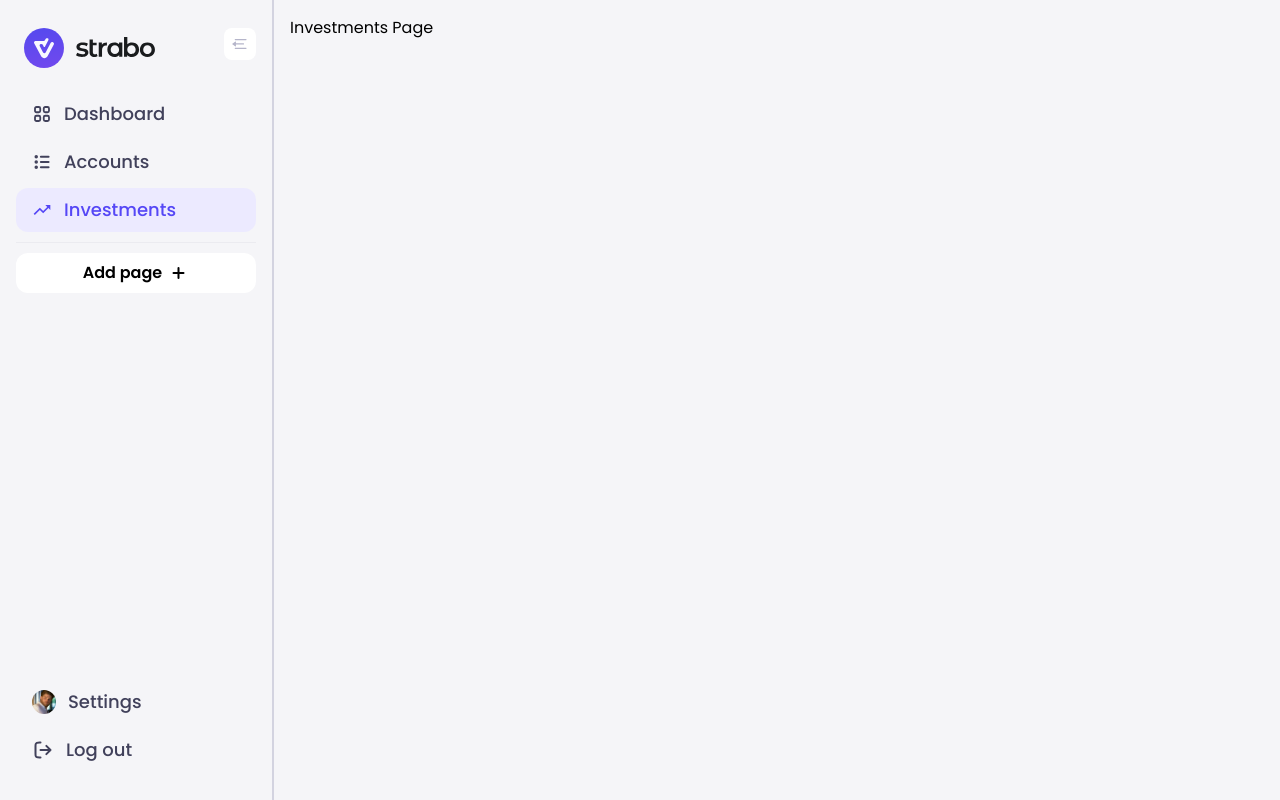
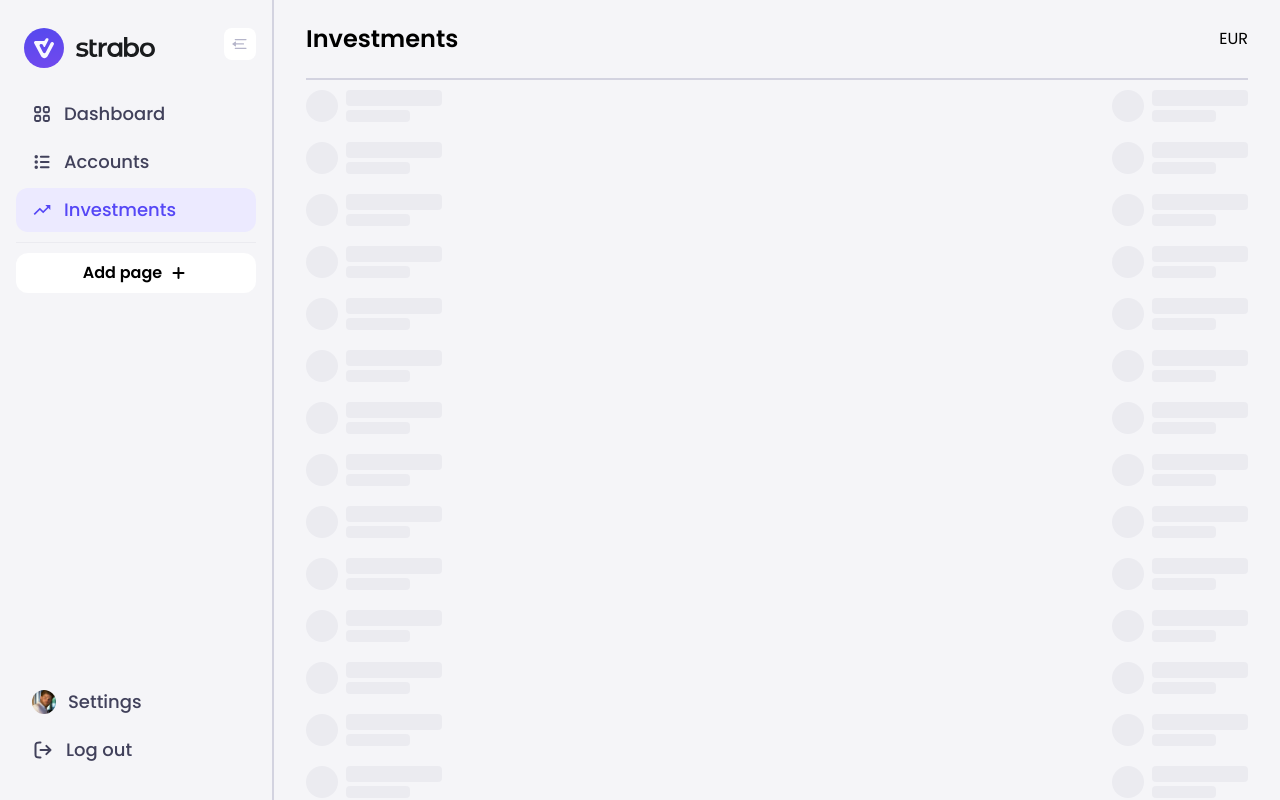
Before and after one commit to tomas249/strabo-app, a Next.js app in the folder client/: page /investments in a window 1280 px wide. Built offline with nearby package versions, Linux system fonts and the light colour scheme.

Commit message:
add navbar

```diff
--- a/client/app/investments/page.tsx
+++ b/client/app/investments/page.tsx
@@ -1,3 +1,26 @@
 export default function Investments() {
-  return <>Investments Page</>;
+  const longArray = Array.from({ length: 1000 }, (_, i) => i);
+
+  return (
+    <>
+      {longArray.map((i) => (
+        <div key={i} className="flex items-center justify-between py-2.5">
+          <div className="flex items-center gap-2">
+            <div className="h-8 w-8 rounded-full bg-neutral-100" />
+            <div className="flex flex-col">
+              <div className="h-4 w-24 rounded bg-neutral-100" />
+              <div className="mt-1 h-3 w-16 rounded bg-neutral-100" />
+            </div>
+          </div>
+          <div className="flex items-center gap-2">
+            <div className="h-8 w-8 rounded-full bg-neutral-100" />
+            <div className="flex flex-col">
+              <div className="h-4 w-24 rounded bg-neutral-100" />
+              <div className="mt-1 h-3 w-16 rounded bg-neutral-100" />
+            </div>
+          </div>
+        </div>
+      ))}
+    </>
+  );
 }
--- a/client/app/layout.tsx
+++ b/client/app/layout.tsx
@@ -1,6 +1,7 @@
 import './globals.css';
 import { Poppins } from 'next/font/google';
 import Sidebar from '@/components/Sidebar';
+import Navbar from '@/components/Navbar';
 
 const poppins = Poppins({
   subsets: ['latin'],
@@ -21,7 +22,8 @@ export default function RootLayout({ children }: { children: React.ReactNode })
     <html lang="en">
       <body className={`${poppins.className} flex h-screen bg-neutral-50`}>
         <Sidebar width={SIDEBAR_WIDTH} />
-        <div style={{ marginLeft: SIDEBAR_WIDTH }} className="p-4">
+        <div style={{ marginLeft: SIDEBAR_WIDTH }} className="w-full overflow-auto px-8">
+          <Navbar />
           {children}
         </div>
       </body>
--- /dev/null
+++ b/client/components/Navbar.tsx
@@ -0,0 +1,32 @@
+'use client';
+
+import { usePathname } from 'next/navigation';
+
+const PATHS = {
+  dashboard: 'Dashboard',
+  accounts: 'Accounts',
+  investments: 'Investments',
+};
+
+export default function Navbar() {
+  const pathname = usePathname();
+
+  const title = getFirstPath(pathname, PATHS);
+
+  return (
+    <div className="sticky top-0 flex h-20 items-center justify-between border-b-2 border-neutral-200 bg-neutral-50">
+      <h1 className="text-2xl font-semibold">{title}</h1>
+      <div>
+        <button className=" roun">EUR</button>
+      </div>
+    </div>
+  );
+}
+
+function getFirstPath(path: string, paths: Record<string, string>) {
+  const currentPaths = path.slice(1).split('/');
+  const firstPath = currentPaths[0];
+  if (!paths[firstPath]) throw new Error(`Path ${firstPath} not found`);
+
+  return paths[firstPath];
+}
--- a/client/components/Sidebar.tsx
+++ b/client/components/Sidebar.tsx
@@ -18,7 +18,7 @@ type SidebarProps = {
   width: number;
 };
 
-export const Sidebar = ({ width }: SidebarProps) => {
+export default function SideBar({ width }: SidebarProps) {
   const pathname = usePathname();
   const [isOpen, setIsOpen] = useState(false);
 
@@ -27,7 +27,10 @@ export const Sidebar = ({ width }: SidebarProps) => {
   }
 
   return (
-    <div style={{ width }} className="fixed left-0 top-0 flex h-full border-r-2 border-neutral-200">
+    <div
+      style={{ width }}
+      className="fixed left-0 top-0 flex h-full border-r-2 border-neutral-200 bg-neutral-50"
+    >
       <div className="flex w-full flex-col justify-between px-4 pb-7 pt-1">
         {/* TOP */}
         <div>
@@ -83,9 +86,7 @@ export const Sidebar = ({ width }: SidebarProps) => {
       </div>
     </div>
   );
-};
-
-export default Sidebar;
+}
 
 type ButtonProps = {
   icon: React.ReactNode;
```
